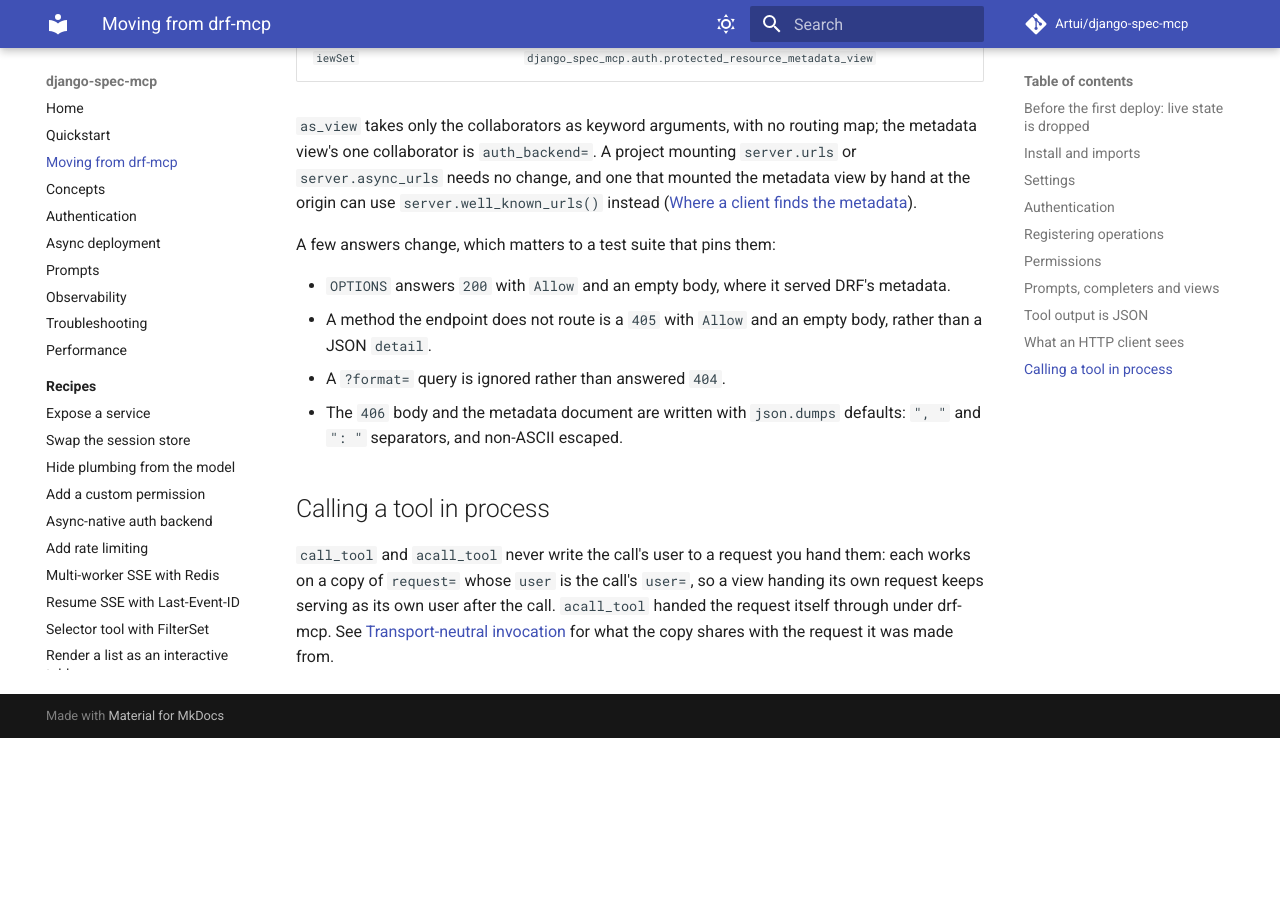
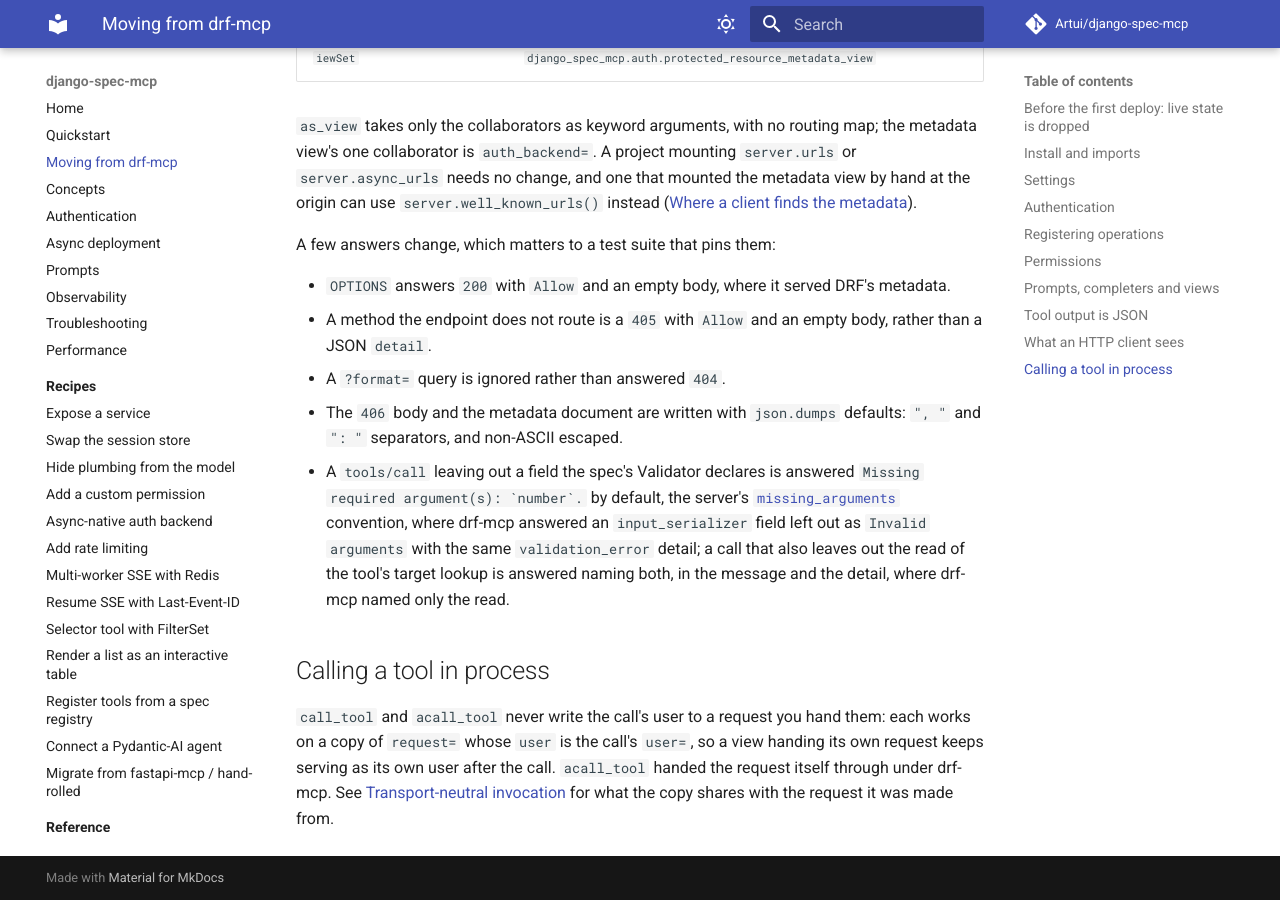
Before and after one commit to Artui/django-spec-mcp, an MkDocs documentation site: the page built from docs/moving-from-drf-mcp.md, in a window 1280 px wide and 900 px high, scrolled down 8582 px. Built offline with MkDocs 1.6.1 and Material for MkDocs 9.7.7, drawn with Linux system fonts in a browser that asks for light colours; comment, search, counter and statistics services are not loaded; before the commit the page ends 9320 px from its top, so only the background shows below that.

Commit message:
Release 0.9.1: the moving page names the message for a missing Validator field (#25)
* Release 0.9.1: the moving page names the message for a missing Validator field

drf-mcp answered a call leaving out an input_serializer field "Invalid
arguments". django-spec-mcp answers a missing Validator field in the server's
missing_arguments convention, with the same per-field detail. The CHANGELOG
said so in 0.9.0; the moving page's list of answers that change now does too.

Co-Authored-By: Claude Opus 5.5 <noreply@anthropic.com>

* Name both arguments when a call also leaves out the target lookup's read

drf-mcp checked the selectors' reads before the input serializer ran, so a
call leaving out both a serializer field and the lookup's read was answered
naming only the read. The kernel names both, in the message and the detail.

Co-Authored-By: Claude Opus 5.5 <noreply@anthropic.com>

---------

Co-authored-by: Claude Opus 5.5 <noreply@anthropic.com>

```diff
--- a/django_spec_mcp/version.py
+++ b/django_spec_mcp/version.py
@@ -1,5 +1,5 @@
 from __future__ import annotations
 
-__version__: str = "0.9.0"
+__version__: str = "0.9.1"
 
 __all__ = ["__version__"]
--- a/docs/moving-from-drf-mcp.md
+++ b/docs/moving-from-drf-mcp.md
@@ -361,6 +361,13 @@ A few answers change, which matters to a test suite that pins them:
 - A `?format=` query is ignored rather than answered `404`.
 - The `406` body and the metadata document are written with `json.dumps`
   defaults: `", "` and `": "` separators, and non-ASCII escaped.
+- A `tools/call` leaving out a field the spec's Validator declares is answered
+  ``Missing required argument(s): `number`.`` by default, the server's
+  [`missing_arguments`](concepts.md#agent-conventions) convention, where
+  drf-mcp answered an `input_serializer` field left out as `Invalid
+  arguments` with the same `validation_error` detail; a call that also leaves
+  out the read of the tool's target lookup is answered naming both, in the
+  message and the detail, where drf-mcp named only the read.
 
 ## Calling a tool in process
 
--- a/pyproject.toml
+++ b/pyproject.toml
@@ -230,7 +230,7 @@ root = ["./django_spec_mcp"]
 # block under a new dated heading. Run via `uvx bump-my-version` (no
 # permanent dependency added to the project).
 [tool.bumpversion]
-current_version = "0.9.0"
+current_version = "0.9.1"
 allow_dirty = false
 commit = false
 tag = false
```
Also changed, not shown: CHANGELOG.md (+15 -1 lines).
